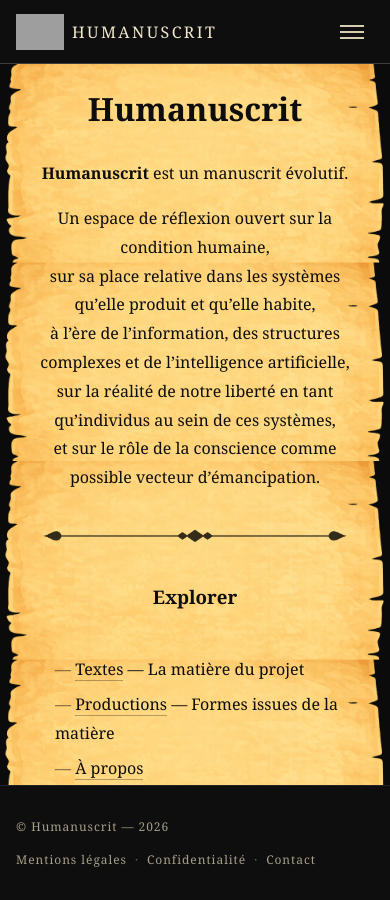
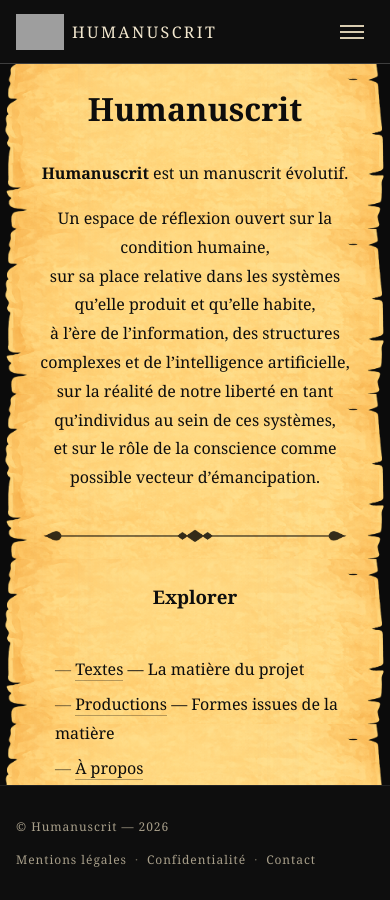
Before and after one commit to maxcarriere/humanuscrit, a Jekyll site: the page built from index.md, in a window 390 px wide. Built offline with Jekyll 4.4.1, drawn with Linux system fonts in a browser that asks for light colours; grey boxes are pictures that could not be loaded.

Commit message:
Mobile: essai parchemin_mobile2.png
Co-authored-by: Cursor <cursoragent@cursor.com>

```diff
--- a/assets/css/style.scss
+++ b/assets/css/style.scss
@@ -369,7 +369,7 @@ $parchment-bottom-height: 120px;
   .parchment-middle {
     flex: 1;
     min-height: 100%;
-    background-image: url("{{ '/assets/images/parchemin_mobile.png' | relative_url }}");
+    background-image: url("{{ '/assets/images/parchemin_mobile2.png' | relative_url }}");
     background-size: 100% auto;
     background-repeat: repeat-y;
   }
```
Also changed, not shown: assets/images/parchemin_mobile2.png (added).
